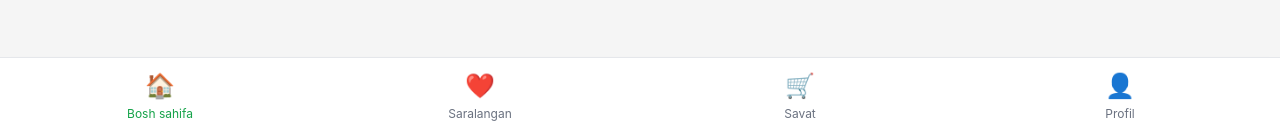
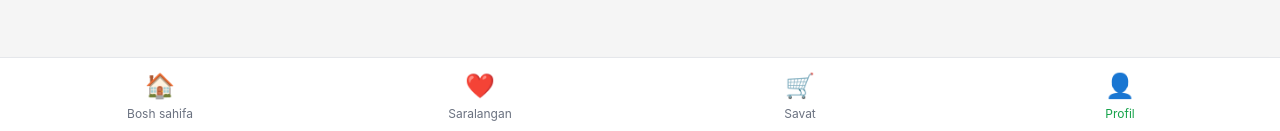
Before and after one commit to Greenmarket1122/green-market-mini-app, a React (Vite) app in the folder client/: page /profile in a window 1280 px wide. Shown: the part 666-797 px from the top of the page. Built offline with nearby package versions, Linux system fonts and the light colour scheme.

Commit message:
Update BottomNav.jsx

```diff
--- a/client/src/components/BottomNav.jsx
+++ b/client/src/components/BottomNav.jsx
@@ -1,28 +1,36 @@
+import { Link, useLocation } from "react-router-dom";
 import { useCart } from "../context/CartContext";
 
 export default function BottomNav() {
   const { cart } = useCart();
+  const location = useLocation();
 
-  const totalItems = cart.reduce(
-    (sum, item) => sum + item.quantity,
-    0
-  );
+  const totalItems = cart.reduce((sum, item) => sum + item.quantity, 0);
+
+  const active = (path) =>
+    location.pathname === path ? "text-primary" : "text-gray-500";
 
   return (
     <nav className="fixed bottom-0 left-0 right-0 bg-white border-t shadow-lg">
       <div className="grid grid-cols-4 py-3">
 
-        <button className="flex flex-col items-center text-primary">
+        <Link to="/" className={`flex flex-col items-center ${active("/")}`}>
           <span className="text-2xl">🏠</span>
           <span className="text-xs mt-1">Bosh sahifa</span>
-        </button>
+        </Link>
 
-        <button className="flex flex-col items-center text-gray-500">
+        <Link
+          to="/wishlist"
+          className={`flex flex-col items-center ${active("/wishlist")}`}
+        >
           <span className="text-2xl">❤️</span>
           <span className="text-xs mt-1">Saralangan</span>
-        </button>
+        </Link>
 
-        <button className="relative flex flex-col items-center text-gray-500">
+        <Link
+          to="/cart"
+          className={`relative flex flex-col items-center ${active("/cart")}`}
+        >
           <span className="text-2xl">🛒</span>
 
           {totalItems > 0 && (
@@ -32,12 +40,15 @@ export default function BottomNav() {
           )}
 
           <span className="text-xs mt-1">Savat</span>
-        </button>
+        </Link>
 
-        <button className="flex flex-col items-center text-gray-500">
+        <Link
+          to="/profile"
+          className={`flex flex-col items-center ${active("/profile")}`}
+        >
           <span className="text-2xl">👤</span>
           <span className="text-xs mt-1">Profil</span>
-        </button>
+        </Link>
 
       </div>
     </nav>
```
